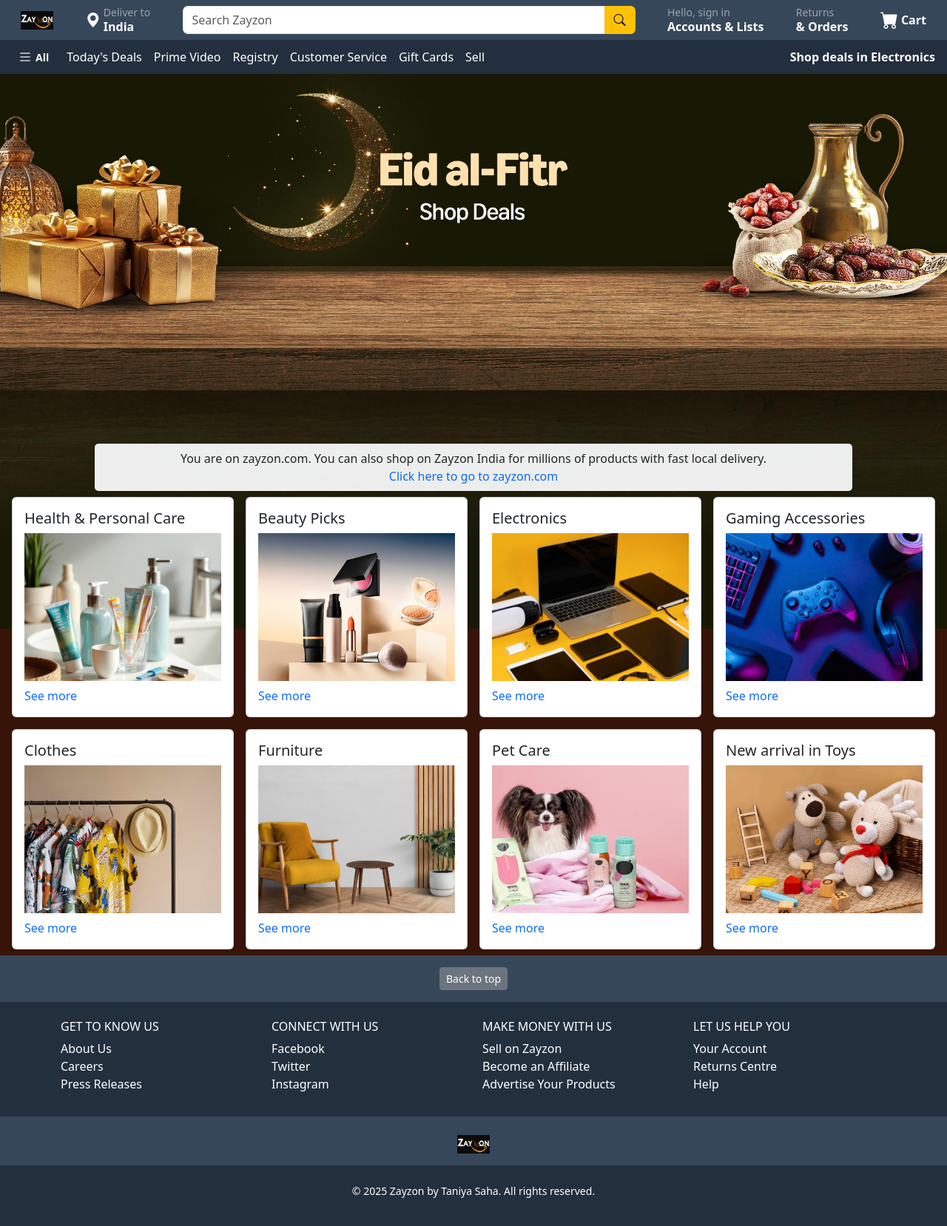
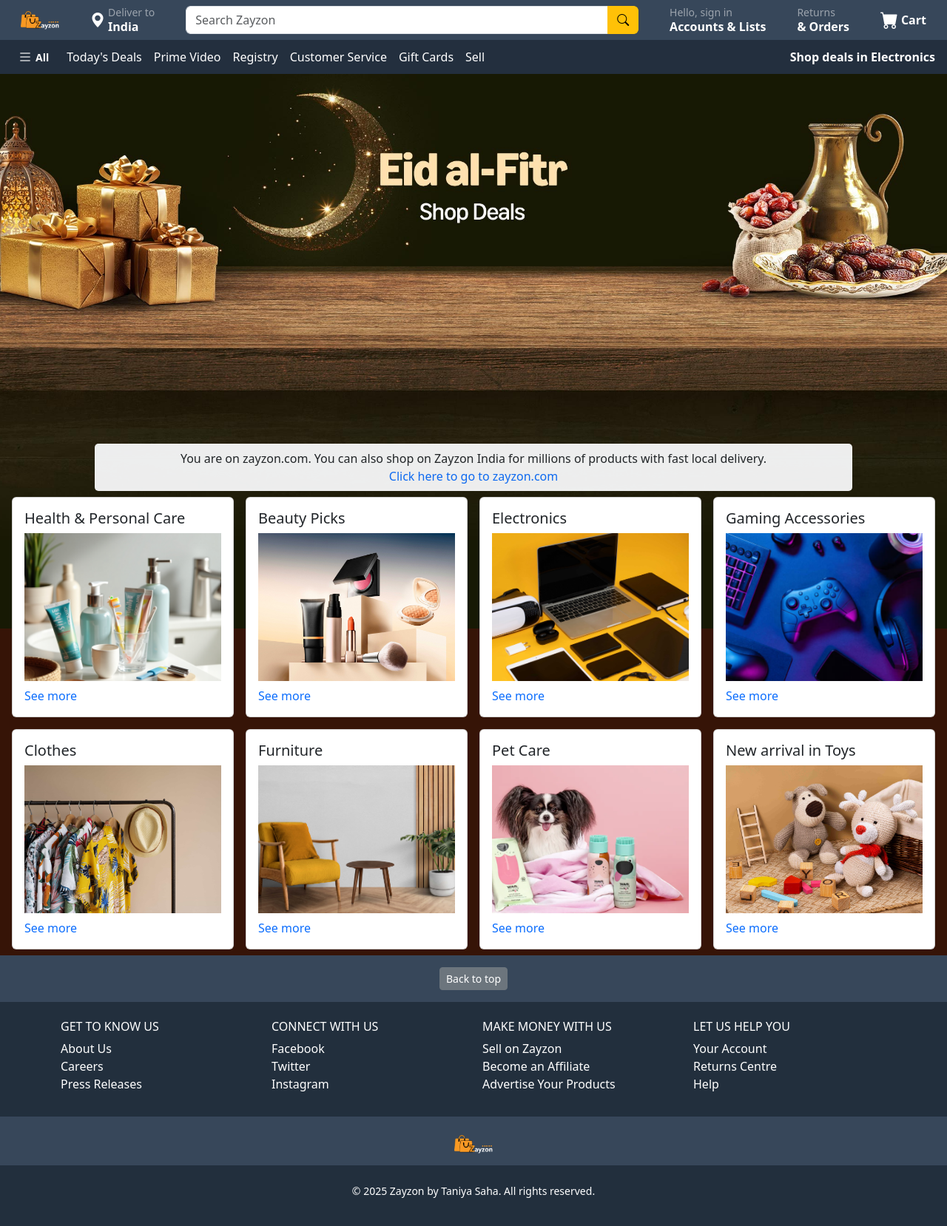
Before and after one commit to taniyasaha23/Zayzon, a plain HTML site: page index.html in a window 1280 px wide. Shown: the whole page at 74% size. Drawn offline with nearby package versions, Linux system fonts and the light colour scheme.

Commit message:
Update index.html

```diff
--- a/index.html
+++ b/index.html
@@ -18,7 +18,7 @@
 
             <!-- Zayzon Logo Image -->
             <a href="#" class="d-flex align-items-center">
-                <img src="./Zayzon Logo_TransparentBackground.png" alt="Zayzon Logo" height="25">
+                <img src="./Zayzon_ (Blank Background)Logo.png" alt="Zayzon Logo" height="25">
             </a>
 
             <!-- Delivery Location -->
@@ -288,7 +288,7 @@
     <!-- <hr class="border-secondary"> -->
     <!-- Zayzon Logo Centered -->
     <div class="text-center pt-4 pb-3 border-secondary" style="background-color: #37475a;">
-        <img src="./Zayzon Logo_TransparentBackground.png" alt="zayzon Logo" style="height: 25px;">
+        <img src="./Zayzon_ (Blank Background)Logo.png" alt="zayzon Logo" style="height: 25px;">
     </div>
     <!-- Copyright -->
     <div class="text-center small py-4">
```
